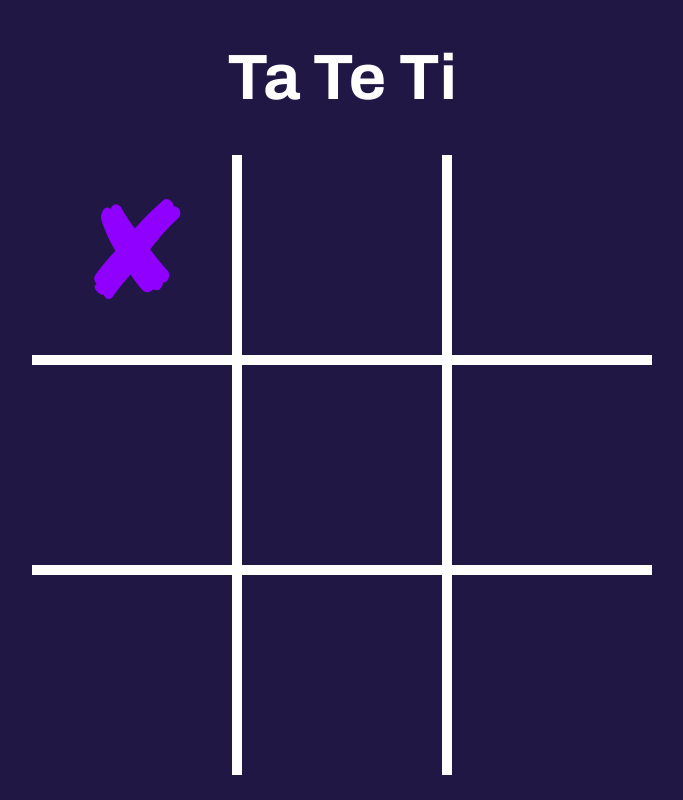
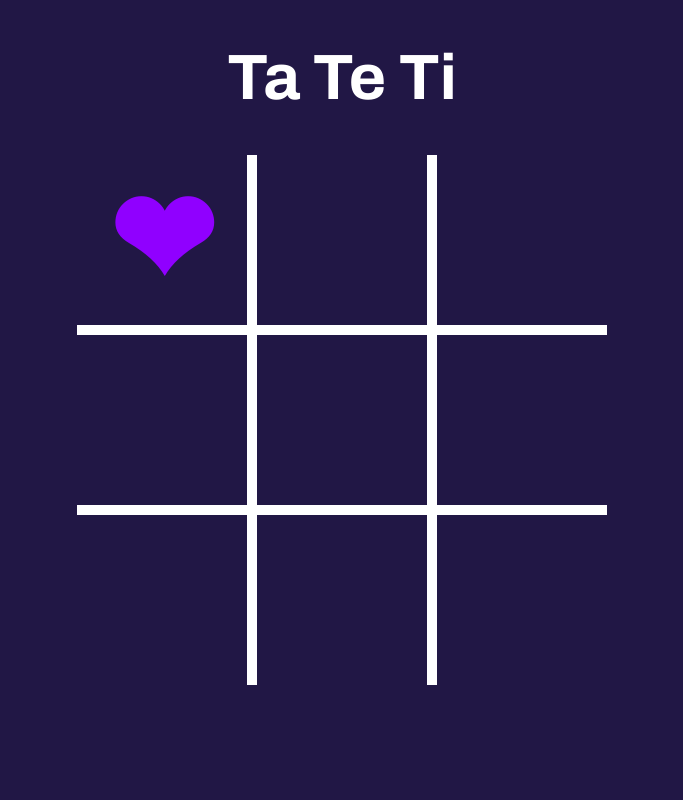
Before and after one commit to soylola/Ta-Te-Ti, a plain HTML site: page index.html in a window 1280 px wide. Both pictures are taken after a click on the element 430 px from the left and 259 px from the top of the page. Shown: the whole page, without its empty margins (298-981 px from the left). Drawn offline with Linux system fonts and the light colour scheme.

Commit message:
update
tamaño actualizado

```diff
--- a/estilos.css
+++ b/estilos.css
@@ -25,6 +25,7 @@ h1{
     display: grid;
     grid-template-columns: repeat(3, 0fr);
     justify-content: center;
+    padding-bottom: 50px;
 }
 
 
@@ -33,8 +34,8 @@ h1{
 
 .cuadrado{
     color:var(--color_principal);
-    height: 200px;
-    width: 200px;
+    height: 170px;
+    width: 170px;
     display: flex;
     justify-content: center;
     align-items: center;
--- a/index.js
+++ b/index.js
@@ -15,7 +15,7 @@ cuadrados.forEach((cuadrado,i) => {
         if (estadoJuego === "PAUSA"){
             return;
         }
-        cuadrado.innerText= estadoJuego==="P1" ? x : o;
+        cuadrado.innerText= estadoJuego==="P1" ? o : x;
 
         const posicionGanadora = revisarGanador();
 
```
